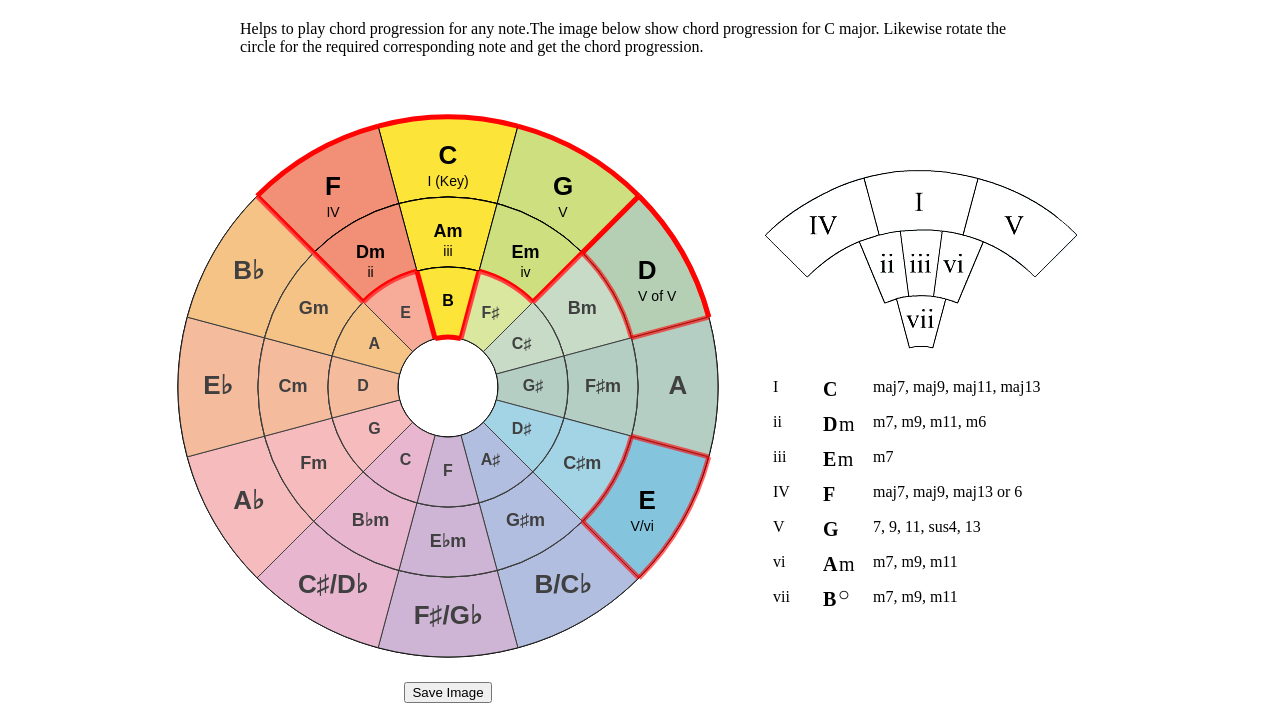
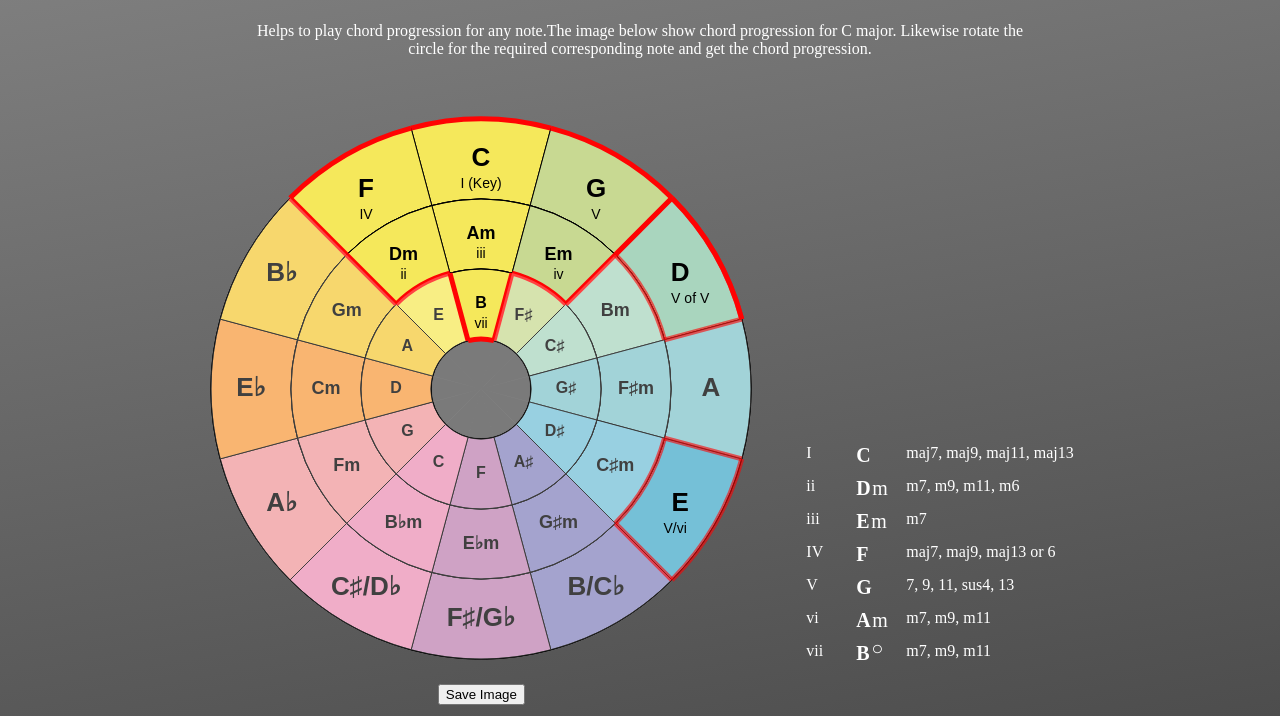
Before and after one commit to VicNovosad/Interactive-Circle-of-Fifths, a plain HTML site: page index.html in a window 1280 px wide. Shown: the part 84-800 px from the top of the page. Drawn offline with nearby package versions, Linux system fonts and the light colour scheme.

Commit message:
Added Save Rendered image function

```diff
--- a/circle-of-5-sets.js
+++ b/circle-of-5-sets.js
@@ -10,7 +10,8 @@ const majorChords = {
 	// fillColors: ['rgba(205, 133, 63, 0.4)','rgba(184, 134, 11, 0.4)','rgba(189, 183, 107, 0.4)','rgba(154, 205, 50, 0.4)','rgba(107, 142, 35, 0.4)','rgba(32, 178, 170, 0.4)','rgba(47, 79, 79, 0.4)','rgba(70, 120, 180, 0.4)','rgba(65, 105, 225, 0.4)','rgba(72, 61, 139, 0.4)','rgba(148, 0, 211, 0.4)','rgba(199, 21, 133, 0.4)']
 	// fillColors: ['rgba(240,255,240, 1)','rgba(245,255,250, 1)','rgba(240,255,255, 1)','rgba(240,248,255, 1)','rgba(248,248,255, 1)','rgba(245,245,245, 1)','rgba(255,245,238, 1)','rgba(245,245,220, 1)','rgba(253,245,230, 1)','rgba(255,250,240, 1)','rgba(255,255,240, 1)','rgba(250,235,215, 1)'],
 	// fillColors: ['#f0d681','#52b09e','#7cc4b4','#89b1d8','#879aaa','#b999a5','#bea8b0','#c16f65','#e49d73','#e58178','#e47743','#eec95b'],
-	fillColors: ['#fde439','#cddf7f','#b4cfb4','#9abdb0','#84c5dd','#98a8d4','#be9cc6','#e09ebe','#f3a5a7','#f0a47c','#f3ae5f','#f29077'],
+	// fillColors: ['#fde439','#cddf7f','#b4cfb4','#9abdb0','#84c5dd','#98a8d4','#be9cc6','#e09ebe','#f3a5a7','#f0a47c','#f3ae5f','#f29077'],
+	fillColors: ['#f5e85b','#c8d992','#a9d5be','#83c4ca','#75c0d7','#8584bd','#be83b1','#eb91b5','#ef999c','#f79c41','#f4c93c','#f5e85b'],
 	textSize: '26px',
 	textWeight: '700'
 };
@@ -28,7 +29,8 @@ const minorChords = {
 	// fillColors: ['rgba(250,128,114, .6)', 'LightPink', 'rgba(255,127,80, .7)', 'Khaki', 'Plum', 'LightGreen', 'MediumAquamarine', 'PaleTurquoise', 'LightBlue', 'BlanchedAlmond', 'Honeydew', 'MistyRose']
 	// fillColors: ['rgba(240,255,240, 1)','rgba(245,255,250, 1)','rgba(240,255,255, 1)','rgba(240,248,255, 1)','rgba(248,248,255, 1)','rgba(245,245,245, 1)','rgba(255,245,238, 1)','rgba(245,245,220, 1)','rgba(253,245,230, 1)','rgba(255,250,240, 1)','rgba(255,255,240, 1)','rgba(250,235,215, 1)'],
 	// fillColors: ['#f0d681','#52b09e','#7cc4b4','#89b1d8','#879aaa','#b999a5','#bea8b0','#c16f65','#e49d73','#e58178','#e47743','#eec95b'],
-	fillColors: ['#fde439','#cddf7f','#b4cfb4','#9abdb0','#84c5dd','#98a8d4','#be9cc6','#e09ebe','#f3a5a7','#f0a47c','#f3ae5f','#f29077'],
+	// fillColors: ['#fde439','#cddf7f','#b4cfb4','#9abdb0','#84c5dd','#98a8d4','#be9cc6','#e09ebe','#f3a5a7','#f0a47c','#f3ae5f','#f29077'],
+  fillColors: ['#f5e85b','#c8d992','#a9d5be','#83c4ca','#75c0d7','#8584bd','#be83b1','#eb91b5','#ef999c','#f79c41','#f4c93c','#f5e85b'],
 	textSize: '18px',
 	textWeight: '700'
 };
@@ -41,11 +43,12 @@ const diminishedChords = {
 	circleRotation: -90, // Degrees
 	titlesRotation: -90, // Degrees
 	showBoundaryCircles: true,
-	circleInTheCenter: 'white',
+	circleInTheCenter: '#7a7a7a',
 	keys: ['B', 'F♯', 'C♯', 'G♯', 'D♯', 'A♯', 'F', 'C', 'G', 'D', 'A', 'E'],
 	lineColor: '#000', // Black lines
 	// fillColors: ['#f0d681','#52b09e','#7cc4b4','#89b1d8','#879aaa','#b999a5','#bea8b0','#c16f65','#e49d73','#e58178','#e47743','#eec95b'],
-	fillColors: ['#fde439','#cddf7f','#b4cfb4','#9abdb0','#84c5dd','#98a8d4','#be9cc6','#e09ebe','#f3a5a7','#f0a47c','#f3ae5f','#f29077'],
+	// fillColors: ['#fde439','#cddf7f','#b4cfb4','#9abdb0','#84c5dd','#98a8d4','#be9cc6','#e09ebe','#f3a5a7','#f0a47c','#f3ae5f','#f29077'],
+  fillColors: ['#f5e85b','#c8d992','#a9d5be','#83c4ca','#75c0d7','#8584bd','#be83b1','#eb91b5','#ef999c','#f79c41','#f4c93c','#f5e85b'],
 	// fillColors: [], // Alternating colors for sectors
 	// textColor: 'white',
 	// showTopSectorsArc: [true, true, true, true, true, true, true, true, true, true, true, true],
@@ -106,7 +109,7 @@ const diminishedRedFrameConfig = {
 	sectorsQuantity: 0,
 	circleRotation: -120, // Degrees
 	titlesRotation: -120, // Degrees
-	keys: ['', '', '', '', '', '', '', '', '', '', '', ''],
+	keys: ['', 'vii', '', '', '', '', '', '', '', '', '', ''],
 	showSectors: [true, true, true, true, true, true, true, true, true, true, true, true],
 	showTopSectorsArc: [false, false, false, false, false, false, false, false, false, false, false, false],
 	showLeftSectorsLine: [false, true, false, false, false, false, false, false, false, false, false, false],
--- a/circle-of-5.js
+++ b/circle-of-5.js
@@ -19,6 +19,20 @@ document.addEventListener('DOMContentLoaded', function() {
 	circleOfFiveChart.draw();
 
 	// circleOfFiveChart.rotateChart([0,1,2], newAngleDegrees);
+
+	document.getElementById('saveBtn').addEventListener('click', function() {
+    const canvas = document.getElementById('canvas');
+    const dataUrl = canvas.toDataURL('image/png'); // Get image data as a PNG URL
+
+    // Create a temporary link to initiate the download
+    const link = document.createElement('a');
+    link.download = 'canvas-image.png'; // Set the download filename
+    link.href = dataUrl;
+    document.body.appendChild(link); // Required for Firefox
+    link.click(); // Trigger the download
+    document.body.removeChild(link); // Clean up
+  });
+
 
 	Draggable.create("#draggableRotator", {
 		type: "rotation",
--- a/index.html
+++ b/index.html
@@ -22,7 +22,7 @@
     </div>
 
     <div class="img-wrap">
-      <img src="/assets/info.jpg" alt="comments">
+      <!-- <img src="/assets/info-white.png" alt="comments"> -->
       <div class="grid">
         <div class="number">I</div>
         <div class="chord">C</div>
--- a/style.css
+++ b/style.css
@@ -3,18 +3,26 @@ body{
   flex-direction: column;
   justify-content: center;
   align-items: center;
-  /* background-color: #eee; */
+  background: linear-gradient(170deg, #828282 0%, #4d4d4d 100%);
+  color: white;
+  width: 100%;
+  min-height: 100vh;
+  margin: 0;
+  padding: 0;
 }
 
+h1,
 p{
   max-width: 800px;
+  padding: 0 20px;
+  text-align: center;
 }
 
 .image-grid{
   display: flex;
   flex-direction: row;
   justify-content: center;
-  align-items: center;
+  align-items: flex-end;
   flex-wrap: wrap;
   column-gap: 20px;
   row-gap: 40px;
@@ -95,7 +103,7 @@ canvas {
 }
 
 .grid div{
-  height: 25px;
+  /* height: 25px; */
 }
 
 @media only screen and (max-width: 500px){
```
Also changed, not shown: assets/info-white.png (added), assets/info.png (added).
